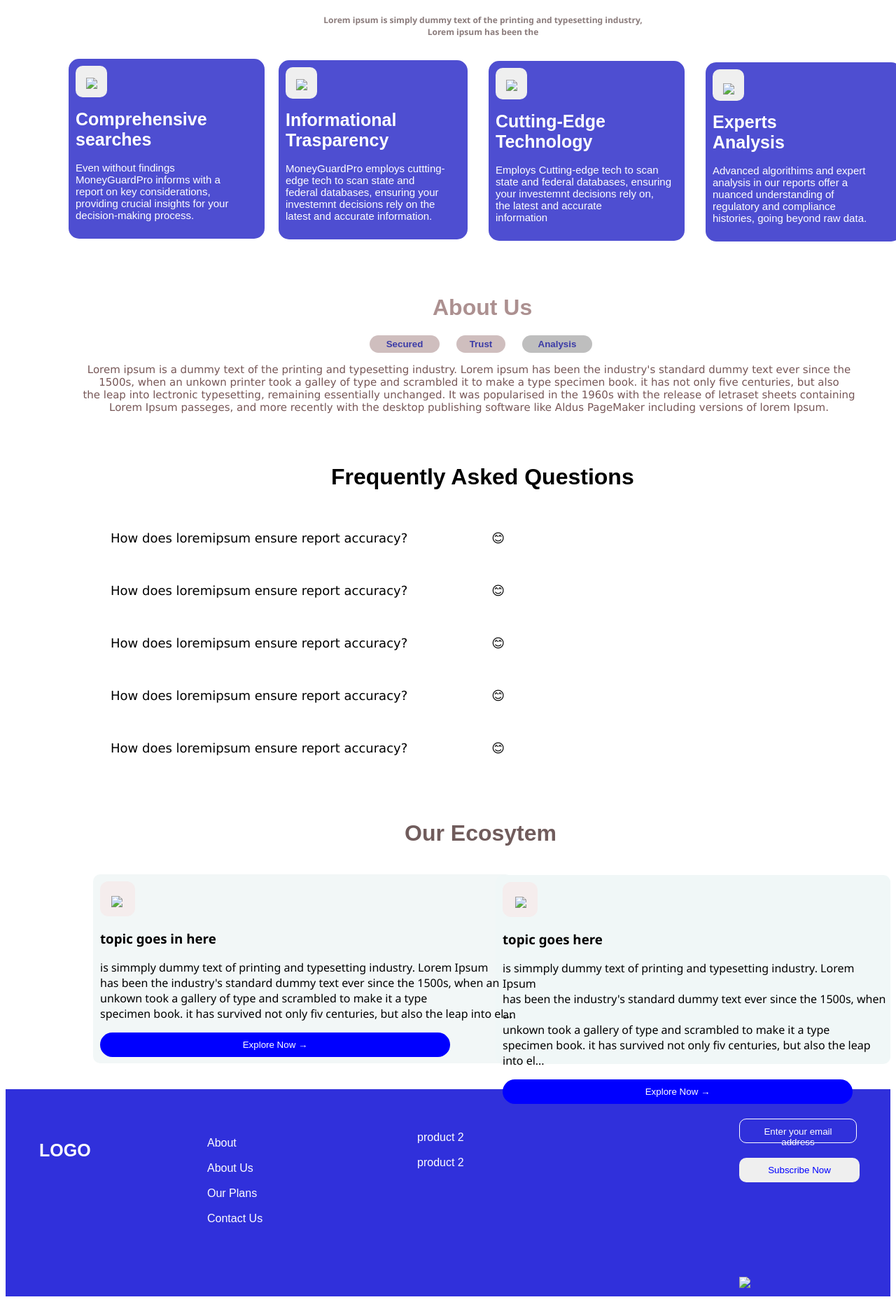
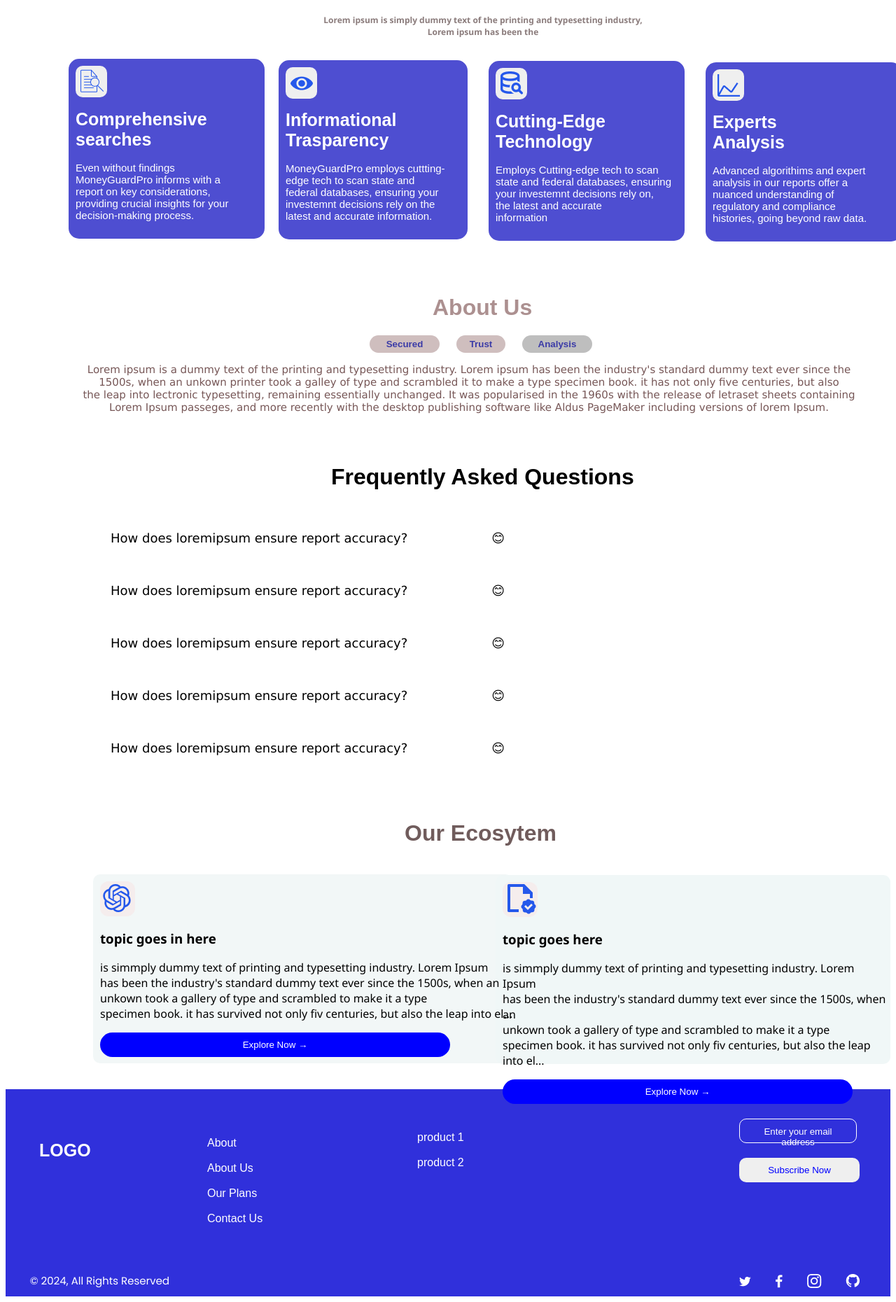
Before and after one commit to NtsakoCodings/Coding-Solutions-Diagram-A, a plain HTML site: page index.html in a window 1280 px wide. Shown: the part 549-2409 px from the top of the page at 70% size. Drawn offline with Linux system fonts and the light colour scheme; the site is published under a folder, as on GitHub Pages, so addresses that start at the root find nothing.

Commit message:
Update index.html

```diff
--- a/index.html
+++ b/index.html
@@ -1,4 +1,4 @@
-<!DOCTYPE html>
+ <!DOCTYPE html>
 <html lang="en">
   <head>
     <meta charset="UTF-8" />
@@ -448,7 +448,7 @@
 
     <div class="div-1">
       <button class="div-button">
-        <img class="vector" src="/images/Group.png" />
+        <img class="vector" src="images/Group.png" />
       </button>
       <br />
 
@@ -469,7 +469,7 @@
 
     <div class="div-2">
       <button class="div-button">
-        <img class="vector" src="/images/Vector.png" />
+        <img class="vector" src="images/Vector.png" />
       </button>
       <br />
 
@@ -490,7 +490,7 @@
 
     <div class="div-3">
       <button class="div-button">
-        <img class="vector" src="/images/Vector (1).png" />
+        <img class="vector" src="images/Vector (1).png" />
       </button>
       <br />
 
@@ -512,7 +512,7 @@
 
     <div class="div-4">
       <button class="div-button">
-        <img class="v3" src="/images/Vector (2).png" />
+        <img class="v3" src="images/Vector (2).png" />
       </button>
       <br />
 
@@ -605,7 +605,7 @@
 
     <div class="box">
       <button class="div-buttons">
-        <img class="v4" src="/images/Vector (3).png" />
+        <img class="v4" src="images/Vector (3).png" />
       </button>
 
       <br />
@@ -629,7 +629,7 @@
     <br />
     <div class="box-2">
       <button class="div-buttons">
-        <img class="v5" src="/images/Vector (4).png" />
+        <img class="v5" src="images/Vector (4).png" />
       </button>
 
       <br />
@@ -686,7 +686,7 @@
 
       <ul class="footer-menu2">
         <li class="footer-item2">
-          <a href="@" class="footer-link2">product 2</a>
+          <a href="@" class="footer-link2">product 1</a>
         </li>
         <br />
         <li class="footer-item2">
@@ -694,8 +694,8 @@
         </li>
       </ul>
 
-      <img class="img" src="/images/Social.png" />
-      <img class="img2" src="/images/© 2000-2021, All rights reserved.png" />
+      <img class="img" src="images/Social.png" />
+      <img class="img2" src="images/© 2000-2021, All rights reserved.png" />
     </footer>
   </body>
 </html>
```
